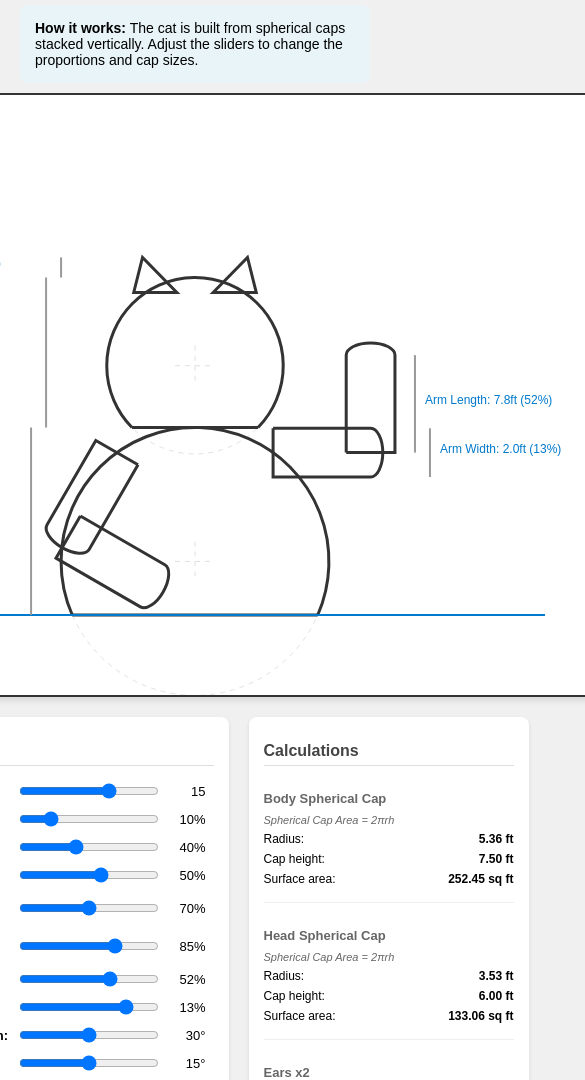
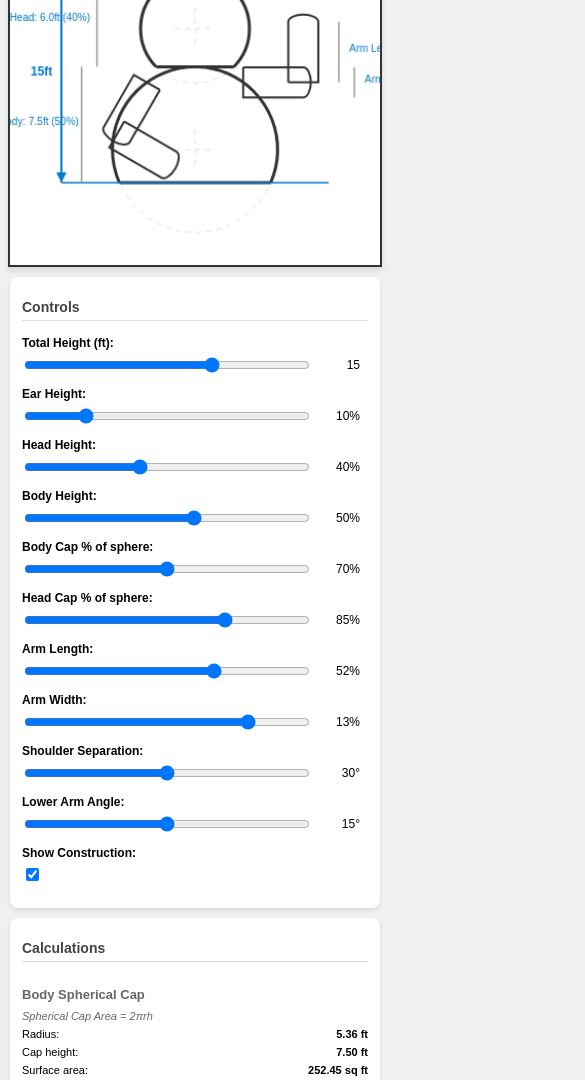
Before and after one commit to drummel/drummel.github.io, a plain HTML site: page cat/cat-calculator.html in a window 390 px wide. Shown: the part 157-1237 px from the top of the page, 585 px wide, since content can reach past the window. Drawn offline with Linux system fonts and the light colour scheme.

Commit message:
Enhanced responsiveness and layout of cat-calculator.html. Updated styles for better mobile support, adjusted canvas dimensions, and implemented dynamic scaling for canvas elements based on screen size. Improved overall user experience with refined UI elements and responsive design adjustments.

```diff
--- a/cat/cat-calculator.html
+++ b/cat/cat-calculator.html
@@ -2,12 +2,12 @@
 <html lang="en">
 <head>
     <meta charset="UTF-8">
-    <meta name="viewport" content="width=device-width, initial-scale=1.0">
+    <meta name="viewport" content="width=device-width, initial-scale=1.0, maximum-scale=1.0, user-scalable=no">
     <title>Cat Spherical Cap Surface Area Estimator - Fixed</title>
     <style>
         body {
             margin: 0;
-            padding: 20px;
+            padding: 10px;
             font-family: Arial, sans-serif;
             background: #f0f0f0;
             display: flex;
@@ -18,12 +18,16 @@
             background: white;
             border: 2px solid #333;
             box-shadow: 0 4px 6px rgba(0,0,0,0.1);
+            max-width: 100%;
+            height: auto;
         }
         .panels-container {
             display: flex;
             gap: 20px;
             margin: 20px 0;
             max-width: 900px;
+            width: 100%;
+            flex-wrap: wrap;
         }
         .controls, .calculations {
             padding: 15px;
@@ -33,6 +37,7 @@
         }
         .controls {
             flex: 1.2;
+            min-width: 260px;
         }
         .calculations {
             flex: 1;
@@ -43,12 +48,14 @@
             font-size: 13px;
             display: flex;
             align-items: center;
+            flex-wrap: wrap;
         }
         label {
             display: inline-block;
             width: 140px;
             font-weight: bold;
             font-size: 13px;
+            flex-shrink: 0;
         }
         .value {
             display: inline-block;
@@ -56,14 +63,18 @@
             text-align: right;
             font-size: 13px;
             margin-right: 8px;
+            flex-shrink: 0;
         }
         input[type="range"] {
             width: 140px;
             flex: 1;
+            min-width: 100px;
         }
         h1 {
             color: #333;
             margin: 10px 0;
+            font-size: clamp(1.3rem, 4vw, 2rem);
+            text-align: center;
         }
         h3 {
             margin: 10px 0 15px 0;
@@ -78,7 +89,9 @@
             border-radius: 8px;
             margin: 10px 0;
             max-width: 800px;
+            width: 100%;
             font-size: 14px;
+            box-sizing: border-box;
         }
         .calc-row {
             margin: 6px 0;
@@ -116,6 +129,94 @@
             font-weight: bold;
             color: #007acc;
         }
+
+        /* Mobile responsiveness */
+        @media (max-width: 768px) {
+            body {
+                padding: 5px;
+            }
+
+            h1 {
+                font-size: 1.4rem;
+                padding: 0 10px;
+            }
+
+            .info {
+                margin: 5px;
+                padding: 10px;
+                font-size: 12px;
+            }
+
+            .panels-container {
+                flex-direction: column;
+                gap: 10px;
+                margin: 10px 0;
+                padding: 0 5px;
+            }
+
+            .controls, .calculations {
+                width: calc(100% - 10px);
+                box-sizing: border-box;
+                padding: 12px;
+                margin: 0 5px;
+            }
+
+            canvas {
+                width: calc(100% - 10px);
+                max-width: 500px;
+                height: auto;
+            }
+        }
+
+        @media (max-width: 480px) {
+            h1 {
+                font-size: 1.2rem;
+            }
+
+            .control-group {
+                flex-wrap: wrap;
+                margin: 12px 0;
+            }
+
+            label {
+                width: 100%;
+                margin-bottom: 5px;
+                font-size: 12px;
+            }
+
+            input[type="range"] {
+                width: calc(100% - 55px);
+                margin-right: 5px;
+            }
+
+            .value {
+                width: 45px;
+                font-size: 12px;
+            }
+
+            h3 {
+                font-size: 14px;
+            }
+
+            .calc-row {
+                font-size: 11px;
+            }
+
+            .calc-value {
+                min-width: 60px;
+                font-size: 11px;
+            }
+
+            /* Make table smaller on mobile */
+            table {
+                font-size: 10px !important;
+            }
+
+            th, td {
+                padding: 3px !important;
+                font-size: 9px !important;
+            }
+        }
     </style>
 </head>
 <body>
@@ -126,7 +227,7 @@
         Adjust the sliders to change the proportions and cap sizes.
     </div>
 
-    <canvas id="catCanvas" width="800" height="600"></canvas>
+    <canvas id="catCanvas" width="600" height="450"></canvas>
 
     <div class="panels-container">
         <div class="controls">
@@ -260,6 +361,53 @@
     <script>
         const canvas = document.getElementById('catCanvas');
         const ctx = canvas.getContext('2d');
+
+        // Determine canvas size and scale based on screen width
+        function getCanvasSettings() {
+            const screenWidth = window.innerWidth;
+            let settings = {};
+
+            if (screenWidth < 480) {
+                // Small mobile
+                settings.width = 360;
+                settings.height = 270;
+                settings.scale = 0.6;
+            } else if (screenWidth < 768) {
+                // Large mobile / tablet
+                settings.width = 480;
+                settings.height = 360;
+                settings.scale = 0.75;
+            } else if (screenWidth < 1024) {
+                // Small desktop
+                settings.width = 600;
+                settings.height = 450;
+                settings.scale = 0.9;
+            } else {
+                // Large desktop
+                settings.width = 700;
+                settings.height = 525;
+                settings.scale = 1.0;
+            }
+
+            return settings;
+        }
+
+        // Make canvas responsive
+        function resizeCanvas() {
+            const settings = getCanvasSettings();
+            canvas.width = settings.width;
+            canvas.height = settings.height;
+
+            // Store the scale factor globally for the draw function to use
+            window.canvasScale = settings.scale;
+
+            // Only call draw if sliders are initialized
+            if (typeof draw !== 'undefined' && window.slidersInitialized) {
+                draw();
+            }
+        }
+
+        // Will set up resize listener after initialization
 
         // Control elements
         const totalHeightSlider = document.getElementById('totalHeight');
@@ -507,7 +655,16 @@
             const showConstruction = showConstructionCheck.checked;
 
             // Scale and positioning
-            const scale = 25; // pixels per foot
+            // Use responsive scale based on screen size
+            const baseScale = 25; // base pixels per foot
+            const responsiveScale = window.canvasScale || 1.0;
+            const scale = baseScale * responsiveScale;
+
+            // Calculate responsive sizes for text and strokes
+            const fontSize = Math.max(10, Math.floor(12 * responsiveScale));
+            const largeFontSize = Math.max(12, Math.floor(16 * responsiveScale));
+            const strokeWidth = Math.max(2, Math.floor(3 * responsiveScale));
+            const thinStrokeWidth = Math.max(1.5, Math.floor(2 * responsiveScale));
             const centerX = canvas.width / 2;
             const groundY = canvas.height - 80;
 
@@ -630,7 +787,7 @@
 
             // Draw the waving arm (on the right side)
             ctx.strokeStyle = '#333';
-            ctx.lineWidth = 3;
+            ctx.lineWidth = strokeWidth;
             ctx.setLineDash([]);
 
             // Right arm position: shoulder separation degrees from top of body
@@ -765,8 +922,8 @@
             // Draw arm measurements on the right side
             ctx.fillStyle = '#007acc';
             ctx.strokeStyle = '#999';
-            ctx.lineWidth = 2;
-            ctx.font = '12px Arial';  // Set font explicitly
+            ctx.lineWidth = thinStrokeWidth;
+            ctx.font = fontSize + 'px Arial';  // Set font explicitly
 
             // Arm length indicator (vertical line showing total arm length)
             const armMeasureX = elbowX + armWidthScaled/2 + 20;
@@ -790,7 +947,7 @@
 
             // Draw measurements (moved to left side)
             ctx.fillStyle = '#007acc';
-            ctx.lineWidth = 2;
+            ctx.lineWidth = thinStrokeWidth;
             ctx.setLineDash([]);
             ctx.strokeStyle = '#007acc';
 
@@ -802,7 +959,7 @@
 
             // Height markers (now on the LEFT side)
             ctx.strokeStyle = '#999';
-            ctx.font = '12px Arial';  // Set font explicitly
+            ctx.font = fontSize + 'px Arial';  // Set font explicitly
 
             // Body height marker (leftmost)
             const bodyMarkerX = centerX - Math.max(bodyRadius * scale, headRadius * scale) - 30;
@@ -810,28 +967,31 @@
             ctx.moveTo(bodyMarkerX, groundY);
             ctx.lineTo(bodyMarkerX, bodyTopY);
             ctx.stroke();
+            const bodyTextOffset = responsiveScale < 0.8 ? 80 : 150;
             ctx.fillText(`Body: ${bodyHeight.toFixed(1)}ft (${Math.round(bodyHeightPercent * 100)}%)`,
-                         bodyMarkerX - 150, (groundY + bodyTopY) / 2);
+                         bodyMarkerX - bodyTextOffset, (groundY + bodyTopY) / 2);
 
             // Head height marker (middle)
             ctx.beginPath();
             ctx.moveTo(bodyMarkerX + 15, bodyTopY);
             ctx.lineTo(bodyMarkerX + 15, headTopY);
             ctx.stroke();
+            const headTextOffset = responsiveScale < 0.8 ? 70 : 135;
             ctx.fillText(`Head: ${headHeight.toFixed(1)}ft (${Math.round(headHeightPercent * 100)}%)`,
-                         bodyMarkerX - 135, (bodyTopY + headTopY) / 2);
+                         bodyMarkerX - headTextOffset, (bodyTopY + headTopY) / 2);
 
             // Ear height marker (rightmost of the three)
             ctx.beginPath();
             ctx.moveTo(bodyMarkerX + 30, headTopY);
             ctx.lineTo(bodyMarkerX + 30, earTop);
             ctx.stroke();
+            const earTextOffset = responsiveScale < 0.8 ? 60 : 120;
             ctx.fillText(`Ears: ${earHeight.toFixed(1)}ft (${Math.round(earHeightPercent * 100)}%)`,
-                         bodyMarkerX - 120, (headTopY + earTop) / 2);
+                         bodyMarkerX - earTextOffset, (headTopY + earTop) / 2);
 
             // Total height
             ctx.strokeStyle = '#007acc';
-            ctx.lineWidth = 3;
+            ctx.lineWidth = strokeWidth;
             ctx.beginPath();
             ctx.moveTo(50, groundY);
             ctx.lineTo(50, earTop);
@@ -853,7 +1013,7 @@
             ctx.closePath();
             ctx.fill();
 
-            ctx.font = 'bold 16px Arial';
+            ctx.font = 'bold ' + largeFontSize + 'px Arial';
             ctx.fillText(`${totalHeight}ft`, 20, (groundY + earTop) / 2);
 
             // Update calculations panel instead of drawing on canvas
@@ -892,7 +1052,11 @@
         }
 
         // Initial draw
-        draw();
+        window.slidersInitialized = true;
+        resizeCanvas(); // This will set canvas size and call draw()
+
+        // Now add resize listener
+        window.addEventListener('resize', resizeCanvas);
     </script>
 
     <div style="max-width: 1200px; margin: 20px auto; padding: 20px; background: white; border-radius: 8px; box-shadow: 0 2px 4px rgba(0,0,0,0.1);">
```
